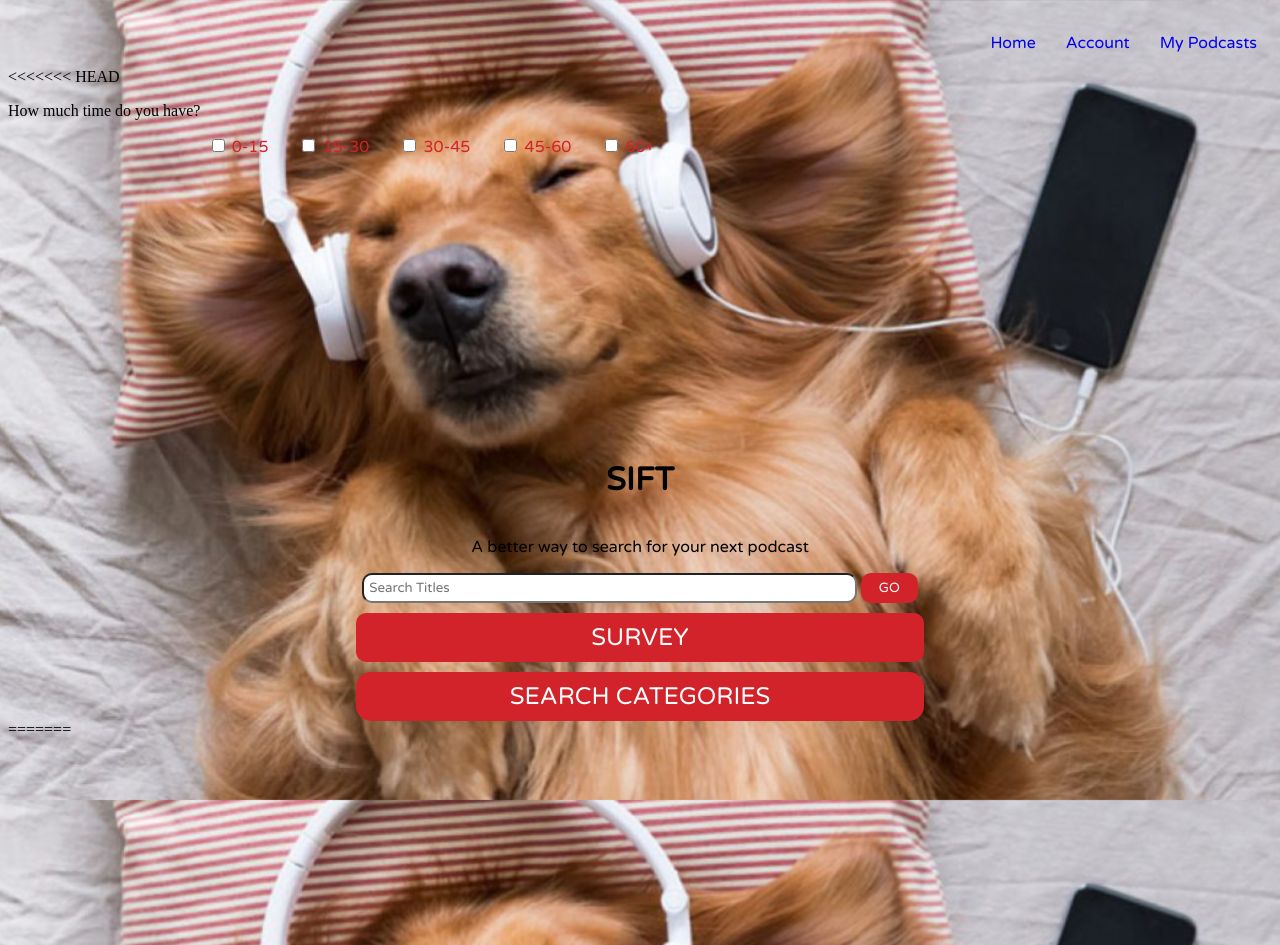
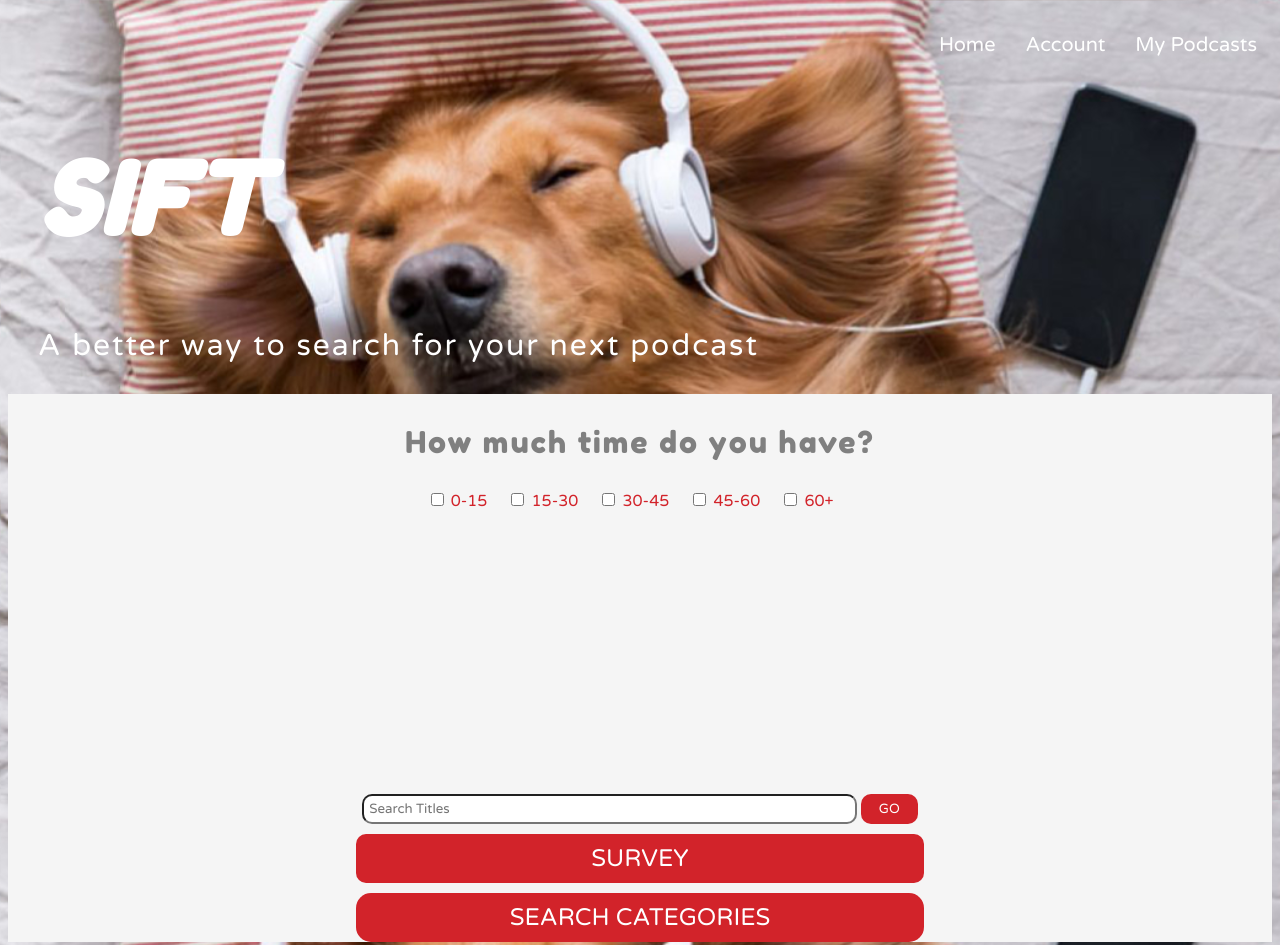
Before and after one commit to Meahgan/Final_Project, a plain HTML site: page index.html in a window 1280 px wide. Shown: the top 945 px of the page. Drawn offline with nearby package versions, Linux system fonts and the light colour scheme; some packages are replaced by stand-ins of ours.

Commit message:
working on css

```diff
--- a/index.html
+++ b/index.html
@@ -5,12 +5,14 @@
 <head>
     <link href="style.css" rel="stylesheet" type="text/css">
     <link href="https://fonts.googleapis.com/css?family=Varela+Round" rel="stylesheet">
+    <link href="https://fonts.googleapis.com/css?family=Fredoka+One" rel="stylesheet">
     <script src="https://ajax.googleapis.com/ajax/libs/jquery/3.3.1/jquery.min.js"></script>
 
     <title>Podcast API</title>
 </head>
 
 <body>
+
 
     <ng-view></ng-view>
 
--- a/js/home.js
+++ b/js/home.js
@@ -9,7 +9,12 @@
         <a class="navBar" href="#!/Account">Account</a>
         <a class="navBar" href="#!/yourList">My Podcasts</a>
       </div>
-<<<<<<< HEAD
+
+      <h1><em>SIFT</em></h1>
+      <div class="tagline"><p>A better way to search for your next podcast</p></div>
+
+      <div id="homeContainer">
+      <div id="home">
       <div class="timeTable"><p>How much time do you have?</p></div>
       <div class="minuteBoxHolder">
             <span class="minuteBoxes"><input type="checkbox" ng-model="$ctrl.length" ng-true-value=[0,15]> <span>0-15</span></span>
@@ -20,7 +25,7 @@
         </div>
 
       <div class="searchTitle">
-        <h1 class="titleBars">SIFT</h1><p>A better way to search for your next podcast</p>
+
         <span><input class="searchBar" ng-model="title" placeholder="Search Titles"/>
 
         <button class="goBtn" ng-click="$ctrl.searchBar(title); $ctrl.wow()">GO</button></span>
@@ -28,18 +33,9 @@
         <a href="#!/survey"><button class="surveyBtn" ng-click="$ctrl.wow()">SURVEY</button></a>
         <a href=#!/categorySearch><button class="searchBtn" ng-click="$ctrl.wow()">SEARCH CATEGORIES</button></a>
         </div>
+        </div>
+        </div>
       </div>
-=======
-
-      <div class="searchTitle" ng-hide="$ctrl.move">
-        <h1 class="titleBars">Cool Name</h1>
-        <span><input class="searchBar" ng-model="title" placeholder="Search Titles"/>
-        <button class="goBtn" ng-click="$ctrl.searchBar(title)">GO</button></span>
-        <a href="#!/survey"><button class="searchBtns">Survey</button></a>
-        <a href=#!/categorySearch><button class="searchBtns">Search by Category</button></a>
-      </div>
-    </div>
->>>>>>> 8cea77c4c428ed767747aadaac214dd7b6f7904c
         `
     ,
     //this will call the search title & length function
--- a/style.css
+++ b/style.css
@@ -2,29 +2,78 @@
 .links {
     display: flex;
     justify-content: flex-end;
+}
+a {
+    color: white;
 }
 .navBar{
     text-decoration: none;
     padding: 15px;
     margin-top: 10px;
     font-family: 'Varela Round', sans-serif;
+    font-size: 20px;
 }
-.titleBars {
-    text-align: center;
-    font-family: 'Varela Round', sans-serif;
+
+h1 {
+    display: block;
+    position: static;
+    font-family: 'Fredoka One', cursive;
+    color:white;
+    letter-spacing: 2px;
+    font-size: 100px;
+    z-index: 1;
+    margin-left: 30px;
 }
+
+.minuteBoxHolder{
+    /* display: flex;
+    justify-content: center; */
+    /* margin-left: 20%; */
+}
+
+.timeTable {
+    /* margin-top: 20px; */
+    font-family: 'Fredoka One', cursive;
+    color:gray;
+    font-size: 30px;
+    letter-spacing: 2px;
+}
+
 .minuteBoxes {
     font-family: 'Varela Round', sans-serif;
     color: #d2232a;
 }
 
 body {
-    background-color: #f2f2f2;
     background-image: url("doggo.jpg");
     background-size: 100%;
     background-repeat: no-repeat;
     background-size: cover;
     background-attachment: fixed;
+    background-color: lightgrey;
+    z-index: -1;
+}
+
+.tagline {
+    display: block;
+    position: static;
+    color:white;
+    letter-spacing: 2px;
+    font-size: 30px;
+    z-index: 1;
+    font-family: 'Varela Round', sans-serif;
+    margin-left: 30px;
+
+}
+
+#home {
+    display: flex;
+    align-content: space-around;
+    flex-direction: column;
+    align-items: center;
+    width: 100%;
+    z-index: 0;
+    background-color: whitesmoke;
 
 }
 /*----------home.js------------*/
@@ -38,6 +87,7 @@ body {
     width: 45%;
     font-family: 'Varela Round', sans-serif;
     margin-top: 20%;
+    z-index: 0;
 }
 .surveyBtn {
     margin-top: 10px;
@@ -45,11 +95,12 @@ body {
     padding-bottom: 10px;
     border-radius: 15px;
     background-color: #d2232a;
-    color: white;
+    color:gray;
     font-size: 24px;
     width: 100%;
     font-family: 'Varela Round', sans-serif;
     border: none;
+    z-index: 0;
 }
 .searchBtn {
     margin-top: 10px;
@@ -63,6 +114,7 @@ body {
     font-family: 'Varela Round', sans-serif;
     border: none;
     outline: none;
+    z-index: 0;
 }
 /* .searchBtns {
     margin-top: 10px;
@@ -83,6 +135,7 @@ body {
     padding-bottom: 5px;
     border-radius: 10px;
     font-family: 'Varela Round', sans-serif;
+    z-index: 0;
 }
 .goBtn {
     background-color: #d2232a;
@@ -112,7 +165,18 @@ body {
     align-items: center;
     outline: none;
 }
+/*------loading picture-------- */
 
+.loader {
+    position: fixed;
+    left: 0px;
+    top: 0px;
+    width: 100%;
+    height: 100%;
+    z-index: 9999;
+    background: url('http://superstorefinder.net/support/wp-content/uploads/2018/01/blue_loading.gif') 50% 50% no-repeat rgb(249,249,249);
+    opacity: .8;
+}
 
 /*----------survey.js------------*/
 #survey {
@@ -152,13 +216,13 @@ body {
 .minuteBoxHolder {
     display: flex;
     justify-content: flex-start;
-    margin-left: 15%;
+    /* margin-left: 15%; */
     /* margin-bottom: 30px; */
     color: #58595b;
 
 }
 .minuteBoxes {
-    margin-left: 10px;
+    /* margin-left: 10px; */
     margin-right: 20px;
     margin-bottom: 30px;
 }
@@ -291,6 +355,7 @@ img {
         display: flex;
         justify-content: center;
         font-family: 'Varela Round', sans-serif;
+
     }
 
     .minuteBoxHolder {
```
